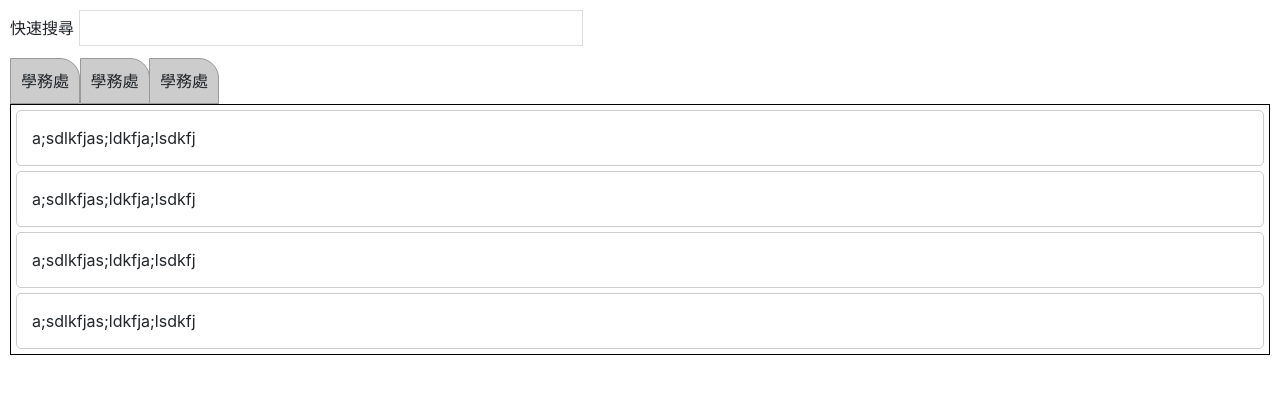
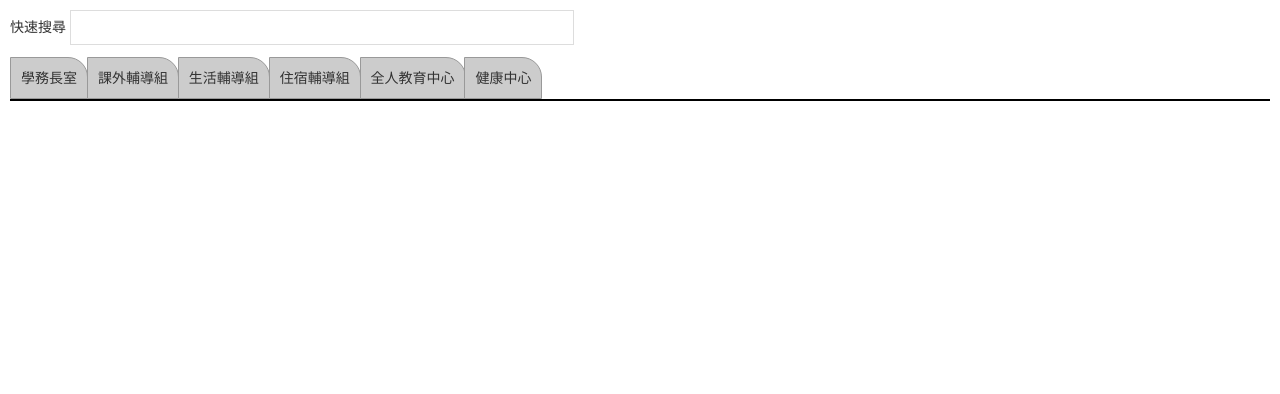
Before and after one commit to ivan-lin1993/action_star_phone, a PHP site: page / in a window 1280 px wide. Shown: the top 394 px of the page. Run offline with PHP 8.4, Linux system fonts and the light colour scheme; data that the repository does not hold is empty; some libraries are stand-ins or nearby versions.

Commit message:
version 1

```diff
--- /dev/null
+++ b/config.php
@@ -0,0 +1,12 @@
+<?php
+function conn(){
+	// ³sµ²¸ê®Æ®w
+	$dbhost = "localhost"; //¸ê®Æ®wºô§}©ÎIP
+	$dbusername = "root"; //¸ê®Æ®w±b¸¹
+	$dbuserpassword = "321478965"; //¸ê®Æ®w±K½X
+	$dbname="actionstar";
+	$connection = mysqli_connect($dbhost, $dbusername, $dbuserpassword,$dbname) or die("µLªk³sµ²¸ê®Æ®w¨t²Î¡I");
+	$connection->query("SET NAMES 'utf-8'");
+	return $connection;
+}
+?>
--- a/css/style.css
+++ b/css/style.css
@@ -1,5 +1,5 @@
 *{
-/*   border: 1px solid black; */
+   /*border: 1px solid black; */
 }
 body,html{
   padding: 5px;
@@ -45,3 +45,27 @@ input[type=radio]{
   border: 1px solid #ccc;
   border-radius: 5px;
 }
+.card .name{
+  width:100px;
+  margin-top: 10px;
+  text-align: center;
+}
+.card .photo{
+  height: 100px;
+  width: 100px;
+}
+.card .info{
+  position: absolute;
+  top: 15px;
+  left: 130px;
+  line-height: 150%;
+}
+.card .bottom{
+  margin-top: 20px;
+  display: flex;
+  justify-content:center;
+}
+.card .btn{
+  padding: 5px 15px;
+  margin-right: 10px;
+}
--- a/index.html
+++ b/index.html
@@ -4,10 +4,16 @@
 <title></title>
 <meta name="viewport" content="width=device-width, initial-scale=1,maximum-scale=1.0,user-scalable=0">
 <meta http-equiv="Content-Type" content="text/html; charset=utf-8">
-<script src="http://code.jquery.com/jquery.js"></script>
-<script src="js/bootstrap.min.js"></script>
-<link href="css/bootstrap.min.css" rel="stylesheet" media="screen">
+<script src="https://ajax.googleapis.com/ajax/libs/jquery/3.1.1/jquery.min.js"></script>
+<!-- <script src="js/bootstrap.min.js"></script> -->
+<script src="js/style.js"></script>
+<script src="https://maxcdn.bootstrapcdn.com/bootstrap/3.3.7/js/bootstrap.min.js"></script>
+<!-- <link href="css/bootstrap.min.css" rel="stylesheet" media="screen"> -->
+<link rel="stylesheet" href="https://maxcdn.bootstrapcdn.com/bootstrap/3.3.7/css/bootstrap.min.css">
 <link href="css/style.css" rel="stylesheet" media="screen">
+
+
+
 
 
 </head>
@@ -16,27 +22,36 @@
 		<span>快速搜尋</span>
 		<input id="search" type="text" />
 	</div>
-	<div class="tag first">
-		<input type="radio" name="selector"/>學務處
-	</div>
-	<div class="tag">
-		<input type="radio" name="selector"/>學務處
-	</div>
-	<div class="tag">
-		<input type="radio" name="selector"/>學務處
+	<div class="tag-list">
+		<div class="tag first" onclick='getPerson(0);'>學務長室</div>
+		<div class="tag" onclick='getPerson(1);'>課外輔導組</div>
+		<div class="tag" onclick='getPerson(2);'>生活輔導組</div>
+		<div class="tag" onclick='getPerson(3);'>住宿輔導組</div>
+		<div class="tag" onclick='getPerson(4);'>全人教育中心</div>
+		<div class="tag" onclick='getPerson(5);'>健康中心</div>
 	</div>
 	<div class="content">
-		<div class="card">
-			<div class="info">a;sdlkfjas;ldkfja;lsdkfj</div>
-		</div>
-		<div class="card">
-			<div class="info">a;sdlkfjas;ldkfja;lsdkfj</div>
-		</div>
-		<div class="card">
-			<div class="info">a;sdlkfjas;ldkfja;lsdkfj</div>
-		</div>
-		<div class="card">
-			<div class="info">a;sdlkfjas;ldkfja;lsdkfj</div>
-		</div>
+
 	</div>
+
+
+
+	<div class="modal fade" id="personModal" role="dialog">
+    <div class="modal-dialog">
+
+      <!-- Modal content-->
+      <div class="modal-content">
+        <div class="modal-header">
+          <button type="button" class="close" data-dismiss="modal">&times;</button>
+          <div id="pname" class="modal-title">asdfsadf</div>
+        </div>
+        <div class="modal-body">
+          <button type="button" class="btn btn-default" data-dismiss="modal">打電話</button>
+          <button type="button" class="btn btn-default" data-dismiss="modal">Email</button>
+        </div>
+      </div>
+
+    </div>
+  </div>
+
 </body>
--- /dev/null
+++ b/js/style.js
@@ -0,0 +1,48 @@
+var personList=[];
+function Person(id,department_name,title,name,phone,phoneid,email,photoUrl){
+	this.id=id;
+	this.department_name=department_name;
+	this.title=title;
+	this.name=name;
+	this.phone=phone;
+	this.phoneid=phoneid;
+	this.email=email;
+	this.photoUrl=photoUrl;
+}
+function getPerson(id){
+	personList=[];
+	$(".content").empty();
+	$.getJSON("phone.php?did="+id, function(result){
+    	var length=result.length;
+    	for(var i=0;i<length;i++){
+    		var person=new Person(result[i]["id"],result[i]["department_name"],result[i]["title"],result[i]["name"],result[i]["phone"],result[i]["phoneid"],result[i]["email"],result[i]["photoUrl"]);
+    		personList.push(person);
+    		$(".content").append(
+    		// "<div class='card' onclick='showCard("+i+");'>" +
+    		"<div class='card'>" +
+    			"<img class='photo' src="+ result[i]["photoUrl"] +">" +
+    			"<div class='name'>" + result[i]["name"] + "</div>"+
+    			"<div class='bottom'>"+
+    				"<a href='tel:" + result[i]["phone"] + "' class='btn btn-success'>" + "打電話" + "</a>"+
+    				"<a href='mailto:" + result[i]["email"] + "' class='btn btn-success'>" + "Email" + "</a>"+
+    			"</div>"+
+    			"<div class='info'>"+
+    				"職位: " + result[i]["title"] + "<br>"+
+    				"電話: " + result[i]["phone"] + "<br>"+
+    				"分機: " + result[i]["phoneid"] + "<br>"+
+    				"Email: " + result[i]["email"] + "<br>"+
+    			"</div>"+
+    		"</div>"
+    		);
+    	}
+
+    });
+}
+$(document).ready(function(){
+	getPerson(0);
+});
+// function showCard(i){
+// 	alert(("#pname").html());
+// 	$("#pname").innerHTML=personList[i]["name"];
+// 	$("#personModal").modal();
+// }
--- /dev/null
+++ b/phone.php
@@ -0,0 +1,14 @@
+<?php
+	require_once "config.php";
+
+	$mysqli=conn();
+	$did=mysqli_escape_string($mysqli,$_GET["did"]);
+	$sql="SELECT c.id as id, d.name as depart_name,c.title,c.name,c.phone,c.phoneid,c.email,c.photoUrl FROM contact c LEFT JOIN department d ON d.id=c.department_id WHERE c.department_id=$did;";
+	$result=mysqli_query($mysqli,$sql);
+	if(mysqli_num_rows($result)!==0){
+		while($row = $result->fetch_array(MYSQLI_ASSOC)) {
+			$rows[]=$row;
+		}
+		echo json_encode($rows,JSON_UNESCAPED_UNICODE);
+	}
+?>
```
